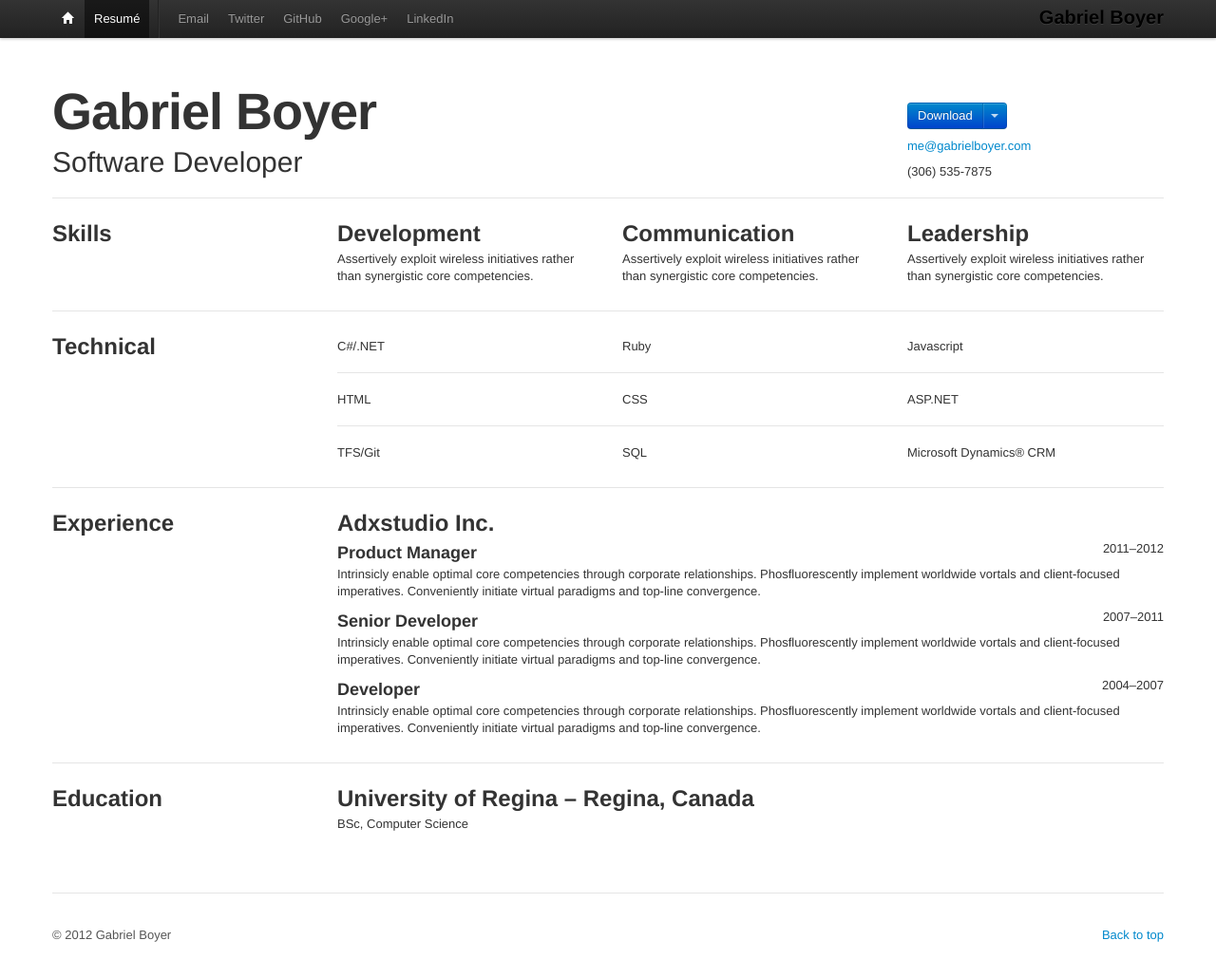
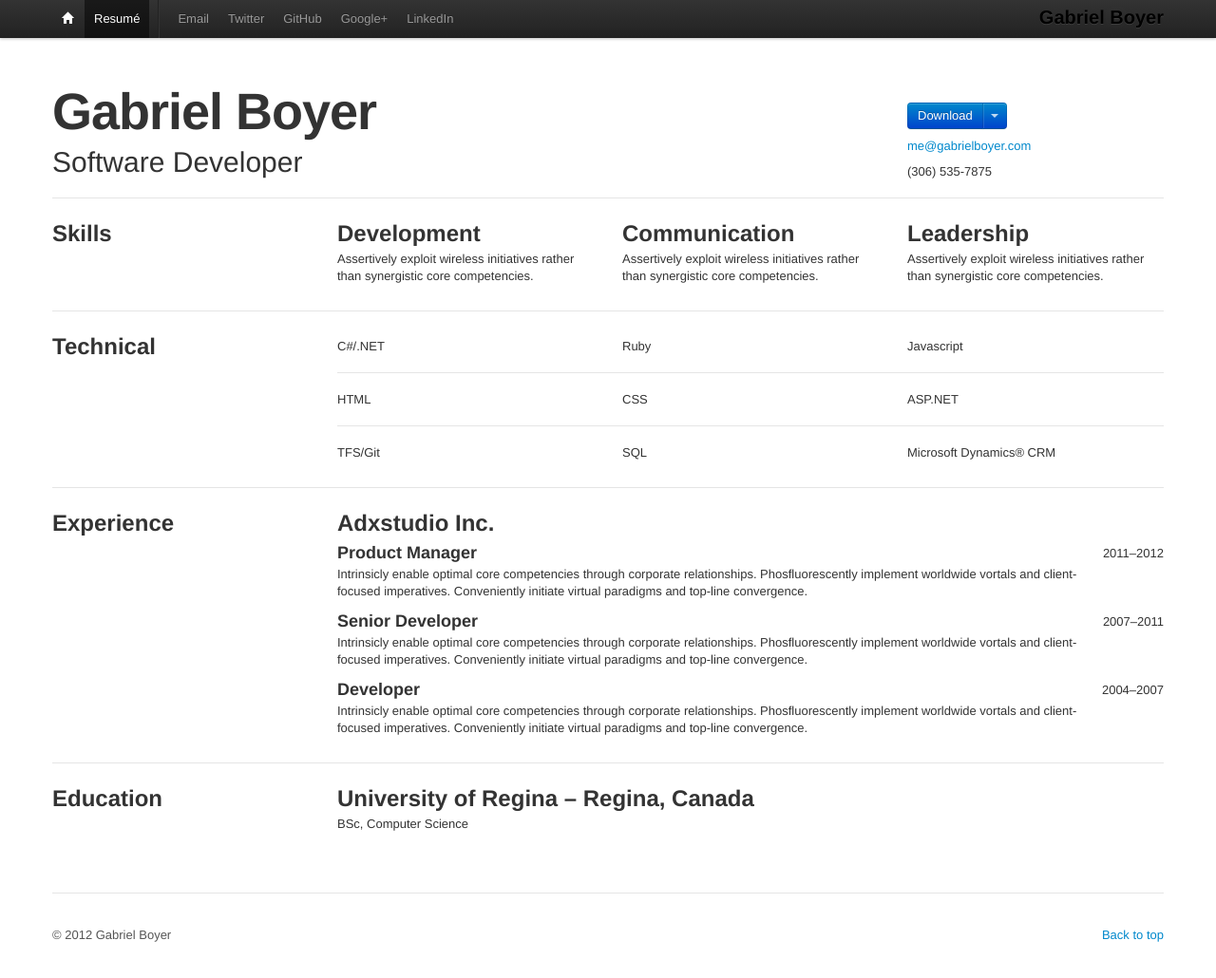
Before and after one commit to gabe/gabe.github.com, a Jekyll site: the page built from resume.html, in a window 1280 px wide and 1030 px high. Shown: the whole window at 95% size. Built offline with Jekyll 4.4.1, drawn with Linux system fonts in a browser that asks for light colours; nearby versions of some CDN libraries.

Commit message:
Style experience terms.

```diff
--- a/css/style.css
+++ b/css/style.css
@@ -71,6 +71,9 @@
 
 .resume h5 {
   font-size: 18px;
+}
+
+.resume h5, .resume .experience .term p {
   line-height: 27px;
 }
 
--- a/resume.html
+++ b/resume.html
@@ -87,23 +87,23 @@
     </div>
   </div>
   <hr>
-  <div class="row">
+  <div class="row experience">
     <div class="span3">
       <h3>Experience</h3>
     </div>
     <div class="span9">
       <h4>Adxstudio Inc.</h4>
-      <div class="pull-right">
+      <div class="term pull-right">
         <p>2011&ndash;2012</p>
       </div>
       <h5>Product Manager</h5>
         <p>Intrinsicly enable optimal core competencies through corporate relationships. Phosfluorescently implement worldwide vortals and client-focused imperatives. Conveniently initiate virtual paradigms and top-line convergence.</p>
-      <div class="pull-right">
+      <div class="term pull-right">
         <p>2007&ndash;2011</p>
       </div>
       <h5>Senior Developer</h5>
         <p>Intrinsicly enable optimal core competencies through corporate relationships. Phosfluorescently implement worldwide vortals and client-focused imperatives. Conveniently initiate virtual paradigms and top-line convergence.</p>
-      <div class="pull-right">
+      <div class="term pull-right">
         <p>2004&ndash;2007</p>
       </div>
       <h5>Developer</h5>
```
